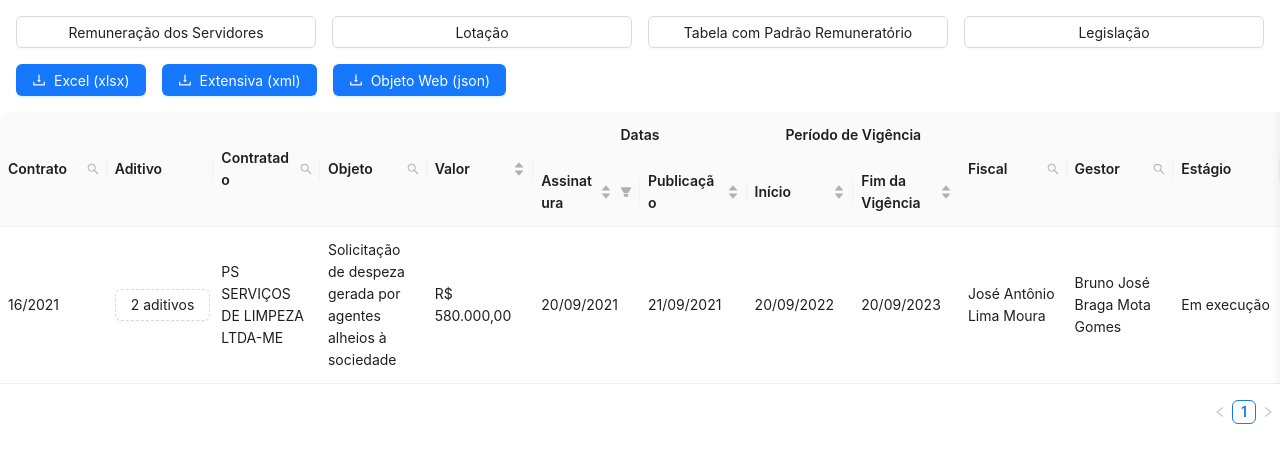
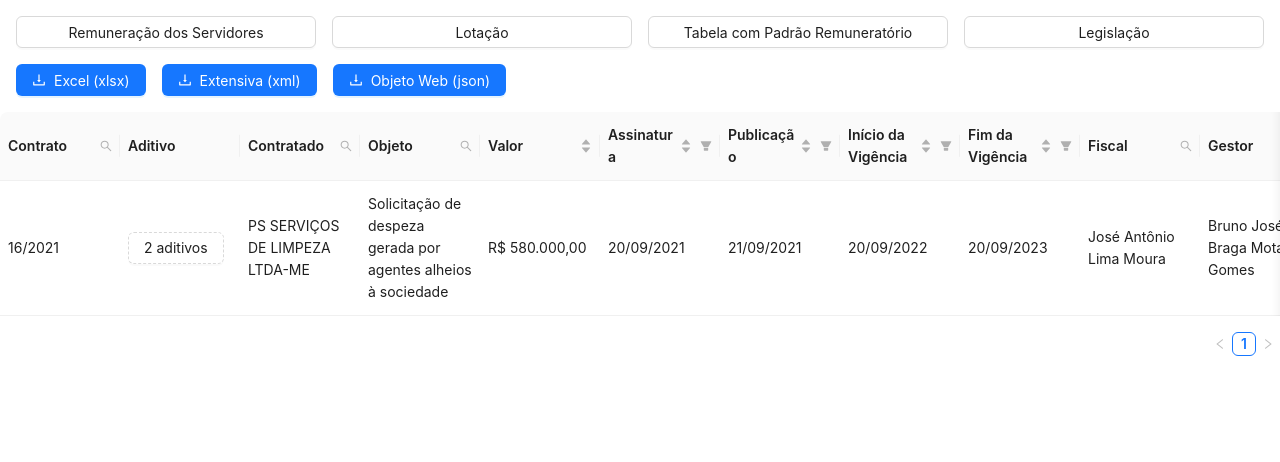
Before and after one commit to IgorJFBG/TCE-AL-Transpar-ncia, a React (Create React App) app: page / in a window 1280 px wide. Shown: the top 462 px of the page. Built offline with nearby package versions, Linux system fonts and the light colour scheme.

Commit message:
Filtragem quase concluída, falta limpar filtros

```diff
--- a/src/components/defaults.tsx
+++ b/src/components/defaults.tsx
@@ -1,5 +1,3 @@
-export {rowPadding, colPadding, removeAcento};
-export type { DataType, AditivoDataType };
 const rowPadding = {
     paddingBlock: 16,
     paddingInline: 8,
@@ -51,3 +49,6 @@ interface AditivoDataType{
     processo: string,
     modalidade: string | null
 }
+
+export {rowPadding, colPadding, removeAcento};
+export type { DataType, AditivoDataType };
--- /dev/null
+++ b/src/components/hooks.tsx
@@ -0,0 +1,53 @@
+import { useState } from 'react';
+import { DatePicker, Button } from 'antd';
+import dayjs from 'dayjs';
+import moment, { Moment } from 'moment';
+import { start } from 'repl';
+
+const FilterDropdown = ({ setSelectedKeys, selectedKeys, confirm, clearFilters }: any) => {
+    const [startValue, setStartValue] = useState<Moment | null>(null);
+    const [endValue, setEndValue] = useState<Moment | null>(null);
+
+    const handleStartChange = (value: Moment | null, dateString: string) => {
+      setStartValue(value ? moment(dateString, 'DD/MM/YYYY') : null);
+    };
+    const handleEndChange = (value: Moment | null, dateString: string) => {
+      setEndValue(value ? moment(dateString, 'DD/MM/YYYY') : null);
+    };
+    const handleSearch = () => {
+        if (startValue && endValue){
+            setSelectedKeys([`${startValue?.format('DD/MM/YYYY')},${endValue?.format('DD/MM/YYYY')}`]);
+            confirm();
+            setStartValue(startValue);
+            setEndValue(endValue);
+        }
+    };
+    const handleReset = () => {
+        setStartValue(null);
+        setEndValue(null);
+    };
+    return (
+      <div style={{ padding: 8 }}>
+        <DatePicker
+            format={'DD/MM/YYYY'}
+            placeholder="Data inicial"
+            onChange={(value, dateString) => handleStartChange(moment(value?.toDate()), dateString)}
+            style={{ marginRight: 8 }}
+        />
+        <DatePicker
+            format={'DD/MM/YYYY'}
+            placeholder="Data final"
+            onChange={(value, dateString) => handleEndChange(moment(value?.toDate()), dateString)}
+            style={{ marginRight: 8 }}
+        />
+        <Button type="primary" onClick={handleSearch} style={{ marginRight: 8 }}>
+          Buscar
+        </Button>
+        <Button onClick={handleReset} style={{ marginRight: 8 }}>
+          Limpar
+        </Button>
+      </div>
+    );
+}
+
+export { FilterDropdown }
--- a/src/components/modal.tsx
+++ b/src/components/modal.tsx
@@ -7,8 +7,6 @@ import type { ColumnsType } from 'antd/es/table';
 import type { AditivoDataType } from './defaults';
 
 const { Text } = Typography;
-
-export { More };
 
 const columns: ColumnsType<AditivoDataType> = [
     { // aditivo
@@ -26,7 +24,7 @@ const columns: ColumnsType<AditivoDataType> = [
             let valueSplitted;
             if (String(value).includes('.')){
                 valueSplitted = String(value).split('.');
-                if (valueSplitted[1].length == 1)
+                if (valueSplitted[1].length === 1)
                     valueSplitted[1] += '0';
             }
             else{
@@ -37,7 +35,7 @@ const columns: ColumnsType<AditivoDataType> = [
             let a = valueSplitted[0];
             for (let i = 1; i <= a.length; i++){
                 integerValue = a[a.length-i] + integerValue;
-                if (i % 3 == 0 && i != a.length){
+                if (i % 3 === 0 && i !== a.length){
                     integerValue = '.' + integerValue;
                 }
             }
@@ -49,28 +47,28 @@ const columns: ColumnsType<AditivoDataType> = [
         dataIndex: 'data_da_assinatura',
         key: 'data_da_assinatura',
         sorter: (a, b) => moment(a.data_da_assinatura).unix() - moment(b.data_da_assinatura).unix(),
-        render: (date: string) => moment(date).format('DD/MM/YYYY'),
+        render: (date: string) => moment(date).format('YYYY-MM-DD'),
     },
     {
         title: 'Data da Publicação',
         dataIndex: 'data_da_publicacao',
         key: 'data_da_publicacao',
         sorter: (a,b) => moment(a.data_da_publicacao).unix() - moment(b.data_da_publicacao).unix(),
-        render: (date: string) => moment(date).format('DD/MM/YYYY'),
+        render: (date: string) => moment(date).format('YYYY-MM-DD'),
     },
     {
         title: 'Início da Vigência',
         dataIndex: 'inicio_da_vigencia',
         key: 'inicio_da_vigencia',
         sorter: (a,b) => moment(a.inicio_da_vigencia).unix() - moment(b.inicio_da_vigencia).unix(),
-        render: (date: string) => moment(date).format('DD/MM/YYYY'),
+        render: (date: string) => moment(date).format('YYYY-MM-DD'),
     },
     {
         title: 'Fim da Vigência',
         dataIndex: 'fim_da_vigencia',
         key: 'fim_da_vigencia',
         sorter: (a,b) => moment(a.fim_da_vigencia).unix() - moment(b.fim_da_vigencia).unix(),
-        render: (date: string) => moment(date).format('DD/MM/YYYY'),
+        render: (date: string) => moment(date).format('YYYY-MM-DD'),
     },
     {
         title: 'Fiscal',
@@ -217,3 +215,5 @@ function More(props: {
         </>
     )
 }
+
+export { More };
--- a/src/components/table.tsx
+++ b/src/components/table.tsx
@@ -6,8 +6,6 @@ import { Excel } from 'antd-table-saveas-excel';
 
 import { data, columns } from './tableColumns';
 import dataRAW from '../data.json';
-
-export { OurTable };
 
 const excelColumns = [
     { title: 'Contrato', dataIndex: 'contrato', key: 'contrato', },
@@ -19,7 +17,7 @@ const excelColumns = [
         let valueSplitted;
         if (String(value).includes('.')){
             valueSplitted = String(value).split('.');
-            if (valueSplitted[1].length == 1)
+            if (valueSplitted[1].length === 1)
                 valueSplitted[1] += '0';
         }
         else{
@@ -30,7 +28,7 @@ const excelColumns = [
         let a = valueSplitted[0];
         for (let i = 1; i <= a.length; i++){
             integerValue = a[a.length-i] + integerValue;
-            if (i % 3 == 0 && i != a.length){
+            if (i % 3 === 0 && i !== a.length){
                 integerValue = '.' + integerValue;
             }
         }
@@ -66,11 +64,11 @@ function ConvertJSONtoXML(obj: any) {
       if (obj[prop] instanceof Array) {
         for (let array in obj[prop]) {
           xml += '\n<' + prop + '>\n';
-          xml += ConvertJSONtoXML(new Object(obj[prop][array]));
+          xml += ConvertJSONtoXML(Object(obj[prop][array]));
           xml += '</' + prop + '>';
         }
       } else if (typeof obj[prop] == 'object') {
-        xml += ConvertJSONtoXML(new Object(obj[prop]));
+        xml += ConvertJSONtoXML(Object(obj[prop]));
       } else {
         xml += obj[prop];
       }
@@ -130,8 +128,11 @@ function OurTable() {
                 columns={columns}
                 dataSource={data()}
                 size='middle'
-                scroll={{ x: 1600, }}
+                scroll={{ x: 1800, }}
+                rowKey="id"
             />
         </>
     )
 };
+
+export { OurTable };
--- a/src/components/tableColumns.tsx
+++ b/src/components/tableColumns.tsx
@@ -1,17 +1,13 @@
-import { Button, Input, Space, Typography, DatePicker } from 'antd';
+import { Button, Input, } from 'antd';
 import type { ColumnsType } from 'antd/es/table';
-import { SearchOutlined } from '@ant-design/icons';
+import { SearchOutlined, } from '@ant-design/icons';
 import { removeAcento } from "./defaults";
 import moment from 'moment';
-import type { DataType, AditivoDataType, } from "./defaults";
-import dayjs from 'dayjs';
+import type { DataType, AditivoDataType } from "./defaults";
 
 import dataRAW from '../data.json';
 import { More } from './modal';
-
-export { data, columns };
-
-const { RangePicker } = DatePicker;
+import { FilterDropdown } from './hooks';
 
 const data = () => {
     let dataText = [] as DataType[];
@@ -186,7 +182,7 @@ const columns: ColumnsType<DataType> = [
             let valueSplitted;
             if (String(value).includes('.')){
                 valueSplitted = String(value).split('.');
-                if (valueSplitted[1].length == 1)
+                if (valueSplitted[1].length === 1)
                     valueSplitted[1] += '0';
             }
             else{
@@ -197,7 +193,7 @@ const columns: ColumnsType<DataType> = [
             let a = valueSplitted[0];
             for (let i = 1; i <= a.length; i++){
                 integerValue = a[a.length-i] + integerValue;
-                if (i % 3 == 0 && i != a.length){
+                if (i % 3 === 0 && i !== a.length){
                     integerValue = '.' + integerValue;
                 }
             }
@@ -205,53 +201,50 @@ const columns: ColumnsType<DataType> = [
         },
     },
     {
-        title: 'Datas',
-        children: [
-            {
         title: 'Assinatura',
                 dataIndex: 'data_da_assinatura',
                 key: 'data_da_assinatura',
-                filterDropdown: ({setSelectedKeys, selectedKeys, confirm}) => {
+                filterDropdown: ({selectedKeys, setSelectedKeys, confirm, clearFilters}) => {
+                    return FilterDropdown({setSelectedKeys, selectedKeys, confirm, clearFilters})
+                },
 
-                    return (
-                        <>
-                            <RangePicker
-                                onChange = {(PlainDate, DateString) => setSelectedKeys([DateString[0], DateString[1]])}
-                            />
-                            <Button
-                                type='primary'
-                                onClick={() => {
-                                    confirm();
-                                }}>
-                                Pesquisar
-                            </Button>
-                        </>
-                    )
+                onFilter: (value, record: DataType) => {
+                    const [start, end] = (value as String).split(',');
+                    console.log(`Moment: (${moment(record.data_da_assinatura)}) \n\n - Value: ${value} \n - Start: ${start} / ${moment(start, 'DD/MM/YYYY')} \n - End: ${end} / ${moment(end, 'DD/MM/YYYY')} \n\nResultado: ${moment(record.data_da_assinatura).isBetween(moment(start), moment(end), 'day', '[]')}`)
+                    return moment(record.data_da_assinatura).isBetween(moment(start, 'DD/MM/YYYY'), moment(end, 'DD/MM/YYYY'), 'day', '[]');
                 },
                 sorter: (a, b) => moment(a.data_da_assinatura).unix() - moment(b.data_da_assinatura).unix(),
                 render: (date: string) => moment(date).format('DD/MM/YYYY'),
-                onFilter: (value, record) => {
-                    console.log(value);
-                    console.log(record);
-                    return false;
-                }
     },
     {
         title: 'Publicação',
         dataIndex: 'data_da_publicacao',
         key: 'data_da_publicacao',
+        filterDropdown: ({selectedKeys, setSelectedKeys, confirm, clearFilters}) => {
+            return FilterDropdown({setSelectedKeys, selectedKeys, confirm, clearFilters})
+        },
+
+        onFilter: (value, record: DataType) => {
+            const [start, end] = (value as String).split(',');
+            console.log(`Moment: (${moment(record.data_da_publicacao)}) \n\n - Value: ${value} \n - Start: ${start} / ${moment(start, 'DD/MM/YYYY')} \n - End: ${end} / ${moment(end, 'DD/MM/YYYY')} \n\nResultado: ${moment(record.data_da_assinatura).isBetween(moment(start), moment(end), 'day', '[]')}`)
+            return moment(record.data_da_publicacao).isBetween(moment(start, 'DD/MM/YYYY'), moment(end, 'DD/MM/YYYY'), 'day', '[]');
+        },
         sorter: (a,b) => moment(a.data_da_publicacao).unix() - moment(b.data_da_publicacao).unix(),
         render: (date: string) => moment(date).format('DD/MM/YYYY'),
     },
-        ],
-    },
     {
-        title: 'Período de Vigência',
-        children: [
-            {
-                title: 'Início',
+        title: 'Início da Vigência',
         dataIndex: 'inicio_da_vigencia',
         key: 'inicio_da_vigencia',
+        filterDropdown: ({selectedKeys, setSelectedKeys, confirm, clearFilters}) => {
+            return FilterDropdown({setSelectedKeys, selectedKeys, confirm, clearFilters})
+        },
+
+        onFilter: (value, record: DataType) => {
+            const [start, end] = (value as String).split(',');
+            console.log(`Moment: (${moment(record.inicio_da_vigencia)}) \n\n - Value: ${value} \n - Start: ${start} / ${moment(start, 'DD/MM/YYYY')} \n - End: ${end} / ${moment(end, 'DD/MM/YYYY')} \n\nResultado: ${moment(record.data_da_assinatura).isBetween(moment(start), moment(end), 'day', '[]')}`)
+            return moment(record.inicio_da_vigencia).isBetween(moment(start, 'DD/MM/YYYY'), moment(end, 'DD/MM/YYYY'), 'day', '[]');
+        },
         sorter: (a,b) => moment(a.inicio_da_vigencia).unix() - moment(b.inicio_da_vigencia).unix(),
         render: (date: string) => moment(date).format('DD/MM/YYYY'),
     },
@@ -259,10 +252,17 @@ const columns: ColumnsType<DataType> = [
         title: 'Fim da Vigência',
         dataIndex: 'fim_da_vigencia',
         key: 'fim_da_vigencia',
+        filterDropdown: ({selectedKeys, setSelectedKeys, confirm, clearFilters}) => {
+            return FilterDropdown({setSelectedKeys, selectedKeys, confirm, clearFilters})
+        },
+
+        onFilter: (value, record: DataType) => {
+            const [start, end] = (value as String).split(',');
+            console.log(`Moment: (${moment(record.fim_da_vigencia)}) \n\n - Value: ${value} \n - Start: ${start} / ${moment(start, 'DD/MM/YYYY')} \n - End: ${end} / ${moment(end, 'DD/MM/YYYY')} \n\nResultado: ${moment(record.data_da_assinatura).isBetween(moment(start), moment(end), 'day', '[]')}`)
+            return moment(record.fim_da_vigencia).isBetween(moment(start, 'DD/MM/YYYY'), moment(end, 'DD/MM/YYYY'), 'day', '[]');
+        },
         sorter: (a,b) => moment(a.fim_da_vigencia).unix() - moment(b.fim_da_vigencia).unix(),
         render: (date: string) => moment(date).format('DD/MM/YYYY'),
-            },
-        ],
     },
     {
         title: 'Fiscal',
@@ -361,3 +361,5 @@ const columns: ColumnsType<DataType> = [
         key: 'modalidade',
     },
 ];
+
+export { data, columns };
```
Lines whose indentation alone changed are shown as unchanged.
